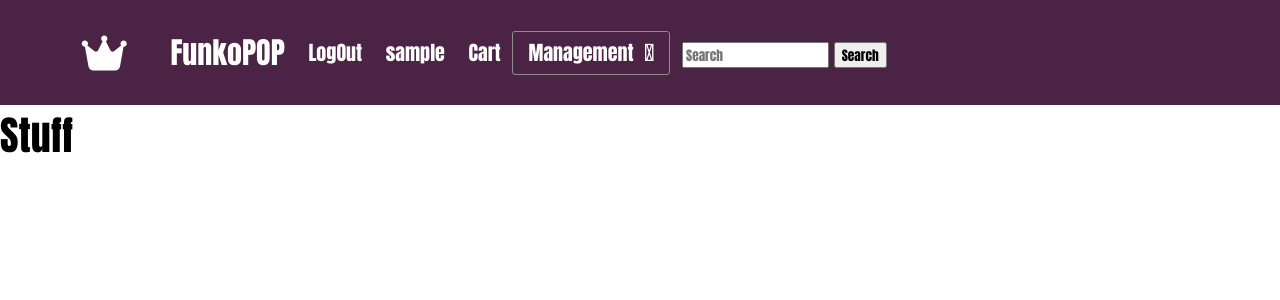
After one commit to savustana/FunkoPop, a Django app: page /delete_items/ in a window 1280 px wide. The commit adds this page. Shown: the top 300 px of the page. Run offline with Django 5.2, Linux system fonts and the light colour scheme; the visitor is signed in with stand-in values (Sample User, id 1); data that the repository does not hold is empty; some libraries are stand-ins or nearby versions.

Commit message:
Updated Admin Models

```diff
--- a/Project/settings.py
+++ b/Project/settings.py
@@ -26,7 +26,7 @@ SECRET_KEY = 'django-insecure-3lbq@)0fnoss0^2^6*u0(o8%x=9yf+*7o2b31kql#kxmr^pu+4
 # SECURITY WARNING: don't run with debug turned on in production!
 DEBUG = True
 
-ALLOWED_HOSTS = ['funkopop-j6et.onrender.com'] #  'funkopop-j6et.onrender.com'
+ALLOWED_HOSTS = [] #  'funkopop-j6et.onrender.com'
 
 
 # Application definition
@@ -124,7 +124,7 @@ STATIC_URL = '/static/'
 STATICFILES_DIRS = [BASE_DIR / 'Project/static']
 
 MEDIA_URL = '/media/'
-MEDIA_ROOT = BASE_DIR / "app/media"
+MEDIA_ROOT = BASE_DIR / "Project/media"
 
 STATIC_ROOT = os.path.join(BASE_DIR, "staticfiles")
 
--- a/app/serializers.py
+++ b/app/serializers.py
@@ -1,9 +1,9 @@
 from rest_framework import serializers
-from .models import FunkoPop, User
+from .models import Stuff, User
 
 class FunkoSerializer(serializers.ModelSerializer):
     class Meta:
-        model = FunkoPop
+        model = Stuff
         fields = ('collection', 'title', 'price', 'description', 'image', 'rate')
 
 
--- /dev/null
+++ b/app/templates/AdminAccess/delete_items.html
@@ -0,0 +1,21 @@
+{% extends 'base.html' %}
+{% load static %}
+{% block content %}
+
+
+  <div class="container-py-5">
+    <h1>Stuff</h1>
+    <ul>
+      {% for item in stuff %}
+      <li>
+         <h2> {{ item.name }} </h2>
+        <form method="POST">
+         {% csrf_token %}
+          <button type="submit" name="delete_stuff" value="{{ item.id }}">Delete {{ item.id }}</button>
+        </form>
+      </li>
+      {% endfor %}
+    </ul>
+  </div>
+
+{% endblock %}
--- a/app/templates/Management/manage_items.html
+++ b/app/templates/UserInfo/user_profile.html
@@ -1,5 +1,8 @@
 {% extends 'base.html' %}
 {% load static %}
+{% block content %}
+   {% if user_p.avatar %}
 
-{% block content %}
+
+
 {% endblock %}
--- a/app/templates/base.html
+++ b/app/templates/base.html
@@ -53,6 +53,8 @@
         <li><a class="dropdown-item" href="{% url 'add_new_item' %}">Add Item</a></li>
         <li><a class="dropdown-item" href="{% url 'serialize_data' %}">View Data</a></li>
         <li><a class="dropdown-item" href="{% url 'add_new_category' %}">Add Category</a></li>
+        <li><a class="dropdown-item" href="{% url 'add_new_series' %}">Add Series</a></li>
+        <li><a class="dropdown-item" href="{% url 'delete_items' %}">Delete Items</a></li>
 
       </ul>
     </div>
--- a/app/templates/index.html
+++ b/app/templates/index.html
@@ -7,7 +7,7 @@
     {% for item in funko_list %}
         <div class="card" style="width: 18rem;">
             <div class="img-div">
-          <img src="static{{ MEDIA_URL }}{{ item.image }}" class="card-img-top" alt="FunkoImage">
+          <img src="{{ MEDIA_URL }}{{ item.image }}" class="card-img-top" alt="FunkoImage">
                 </div>
           <div class="card-body">
             <h5 class="card-title">{{ item.collection }}</h5>
--- a/app/urls.py
+++ b/app/urls.py
@@ -21,14 +21,32 @@ from . import views, admin
 urlpatterns = [
 
     path('', views.index, name='index'),
+
+    #region SignInViews
+
     path('login/', views.login_page, name='login'),
     path('logout/', views.logout_page, name='logout'),
     path('register/', views.register, name='register'),
+
+    #endregion
+
+    #region AdminViews
+
     path('add_new_item/', views.add_new_item, name='add_new_item'),
     path('add_category/', views.add_new_category, name='add_new_category'),
+    path('add_sereis/', views.add_new_series, name='add_new_series'),
+    path('delete_items/', views.delete_management, name='delete_items'),
+
+    #endregion
+
+    #region UserViews
+
     path('cart/', views.view_cart, name='view_cart'),
     path('stats/', views.stats, name='stats'),
     path('delete/', views.delete_cart_items, name='delete_cart_items'),
     path('item_page/<int:item_id>', views.item_page, name='item_page'),
     path('data/', views.serialize_data, name='serialize_data'),
+
+    #endregion
+
 ]
--- a/app/views.py
+++ b/app/views.py
@@ -2,10 +2,10 @@ from django.shortcuts import render, redirect
 from django.contrib.auth import authenticate, login, logout
 from django.contrib import messages
 from django.contrib.auth.forms import AuthenticationForm
-from .form import NewUserForm, FunkoPopForm, CategoryForm
+from .form import NewUserForm, StuffForm, CategoryForm, SeriesForm
 from django.urls import reverse
 from django.http import HttpResponseRedirect, HttpResponse
-from .models import FunkoPop, Cart, User, Category
+from .models import Stuff, User, Category, Order, ProfileUser, Series
 from django.conf import settings
 from django.dispatch import receiver
 from django.db.models.signals import post_delete
@@ -24,7 +24,7 @@ def admin_check(user):
 
 
 def index(request):
-    funko_list = FunkoPop.objects.all()
+    funko_list = Stuff.objects.all()
     context = {
         'funko_list': funko_list,
         'MEDIA_URL': settings.MEDIA_URL,
@@ -33,8 +33,8 @@ def index(request):
     if request.method == "POST" and request.user:
         item_id = request.POST['add_to_cart']
         person_id = request.user
-        items = FunkoPop.objects.get(id=item_id)
-        cart, created = Cart.objects.get_or_create(item=items, user=person_id)
+        items = Stuff.objects.get(id=item_id)
+        cart, created = Order.objects.get_or_create(item=items, user=person_id)
         if not created:
             cart.quantity += 1
         cart.save()
@@ -44,7 +44,7 @@ def index(request):
 
 
 def item_page(request, item_id):
-    item = FunkoPop.objects.get(id=item_id)
+    item = Stuff.objects.get(id=item_id)
 
 
     return render(request, 'Management/item_page.html', {'item': item})
@@ -102,16 +102,16 @@ def logout_page(request):
 @user_passes_test(admin_check, login_url="/login/" )
 def add_new_item(request):
     if request.method == 'POST':
-        funko = FunkoPopForm(request.POST, request.FILES)
-        if funko.is_valid():
-            funko = funko.save()
+        stuff = StuffForm(request.POST, request.FILES)
+        if stuff.is_valid():
+            stuff = stuff.save()
             return HttpResponseRedirect(reverse('index'))
         else:
-            context = {'form': funko}
+            context = {'form': stuff}
             return render(request, 'AdminAccess/new_item.html', context)
     else:
-        funko = FunkoPopForm()
-        context = {'form': funko}
+        stuff = StuffForm()
+        context = {'form': stuff}
         return render(request, 'AdminAccess/new_item.html', context)
 
 
@@ -131,12 +131,27 @@ def add_new_category(request):
         return render(request, 'AdminAccess/add_category.html', context)
 
 
+@user_passes_test(admin_check, login_url="/login/" )
+def add_new_series(request):
+    if request.method == 'POST':
+        series = SeriesForm(request.POST, request.FILES)
+        if series.is_valid():
+            series = series.save()
+            return HttpResponseRedirect(reverse('index'))
+        else:
+            context = {'form': series}
+            return render(request, 'AdminAccess/add_series.html', context)
+    else:
+        series = SeriesForm()
+        context = {'form': series}
+        return render(request, 'AdminAccess/add_series.html', context)
 
 
 
-@receiver(post_delete, sender=FunkoPop)
+
+@receiver(post_delete, sender=Stuff)
 def delete_cart_items(sender, instance, **kwargs):
-    Cart.objects.filter(item=instance).delete()
+    Order.objects.filter(item=instance).delete()
 
 
 @login_required
@@ -145,7 +160,7 @@ def add_to_cart(request):
         item_id = request.POST['add_to_cart']
         person_id = request.user.id
 
-        cart, created = Cart.objects.get_or_create(stuff_id=item_id, person_id=person_id)
+        cart, created = Order.objects.get_or_create(stuff_id=item_id, person_id=person_id)
         if not created:
             cart.quantity += 1
         cart.save()
@@ -154,14 +169,14 @@ def add_to_cart(request):
 
 @login_required
 def view_cart(request):
-    cart = Cart.objects.filter(user_id=request.user.id)
+    cart = Order.objects.filter(user_id=request.user.id)
 
     media_url = settings.MEDIA_URL
 
     if request.method == "POST" and 'delete_item' in request.POST:
         item_id = request.POST['delete_item']
 
-        cart_item = Cart.objects.get(id=item_id)
+        cart_item = Order.objects.get(id=item_id)
         if cart_item.quantity > 1:
             cart_item.quantity -= 1
             cart_item.save()
@@ -172,14 +187,21 @@ def view_cart(request):
                   {'cart': cart, 'MEDIA_URL': media_url})
 
 
-@receiver(post_delete, sender=FunkoPop)
+@receiver(post_delete, sender=Stuff)
 def delete_cart_items(sender, instance, **kwargs):
-    cart_item = Cart.objects.get(id=instance.cart_item.item_id)
+    cart_item = Order.objects.get(id=instance.cart_item.item_id)
     if cart_item.quantity > 1:
         cart_item.quantity -= 1
         cart_item.save()
     else:
         cart_item.delete()
+
+
+@login_required
+def edit_user_profile(request):
+    user_p = ProfileUser.objects.filter(user_id=request.user.id)
+    context = {'info': user_p}
+    return render(request, 'UserInfo/user_profile.html', context)
 
 
 
@@ -200,10 +222,10 @@ def delete_session(request):
     return HttpResponse("Session Deleted")
 
 
-@user_passes_test(admin_check, login_url="/login/" )
+@user_passes_test(admin_check, login_url="/login/")
 def serialize_data(request):
     if request.method == 'GET':
-        funko = FunkoPop.objects.all()
+        funko = Stuff.objects.all()
         serialize_funko = FunkoSerializer(funko, many=True)
 
         users = User.objects.all()
@@ -211,3 +233,28 @@ def serialize_data(request):
         data = [serialize_funko.data, serialize_users.data]
 
         return JsonResponse(data, safe=False)
+
+@user_passes_test(admin_check, login_url="/login/")
+def delete_management(request):
+    stuff = Stuff.objects.all()
+    category = Category.objects.all()
+    series = Series.objects.all()
+    context = {
+        'stuff': stuff,
+        'category': category,
+        'series': series,
+    }
+    if request.method == "POST" and "delete_stuff" in request.POST:
+        item_id = request.POST.get["delete_stuff"]
+        Stuff.objects.filter(id=item_id).delete()
+
+    if request.method == "POST" and 'delete_category' in request.POST:
+        item_id = request.POST.get['delete_category']
+        Category.objects.filter(id=item_id).delete()
+
+    if request.method == "POST" and 'delete_series' in request.POST:
+        item_id = request.POST.get['delete_series']
+        Series.objects.filter(id=item_id).delete()
+
+
+    return render(request, 'AdminAccess/delete_items.html', context)
```
Also changed, not shown: app/form.py (+29 -6 lines), app/models.py (+97 -7 lines), app/templates/AdminAccess/add_series.html (added, +12 -0 lines), app/templates/Management/add_items.html (deleted, +0 -10 lines), app/media/images/79750_WickedPart1_GlindaNIghtgown_POP_GLAM-WEB.png (added), app/media/images/Halfhead-funko-gear-Thumbnail.png (added), app/migrations/0001_initial.py, 1 other file.
